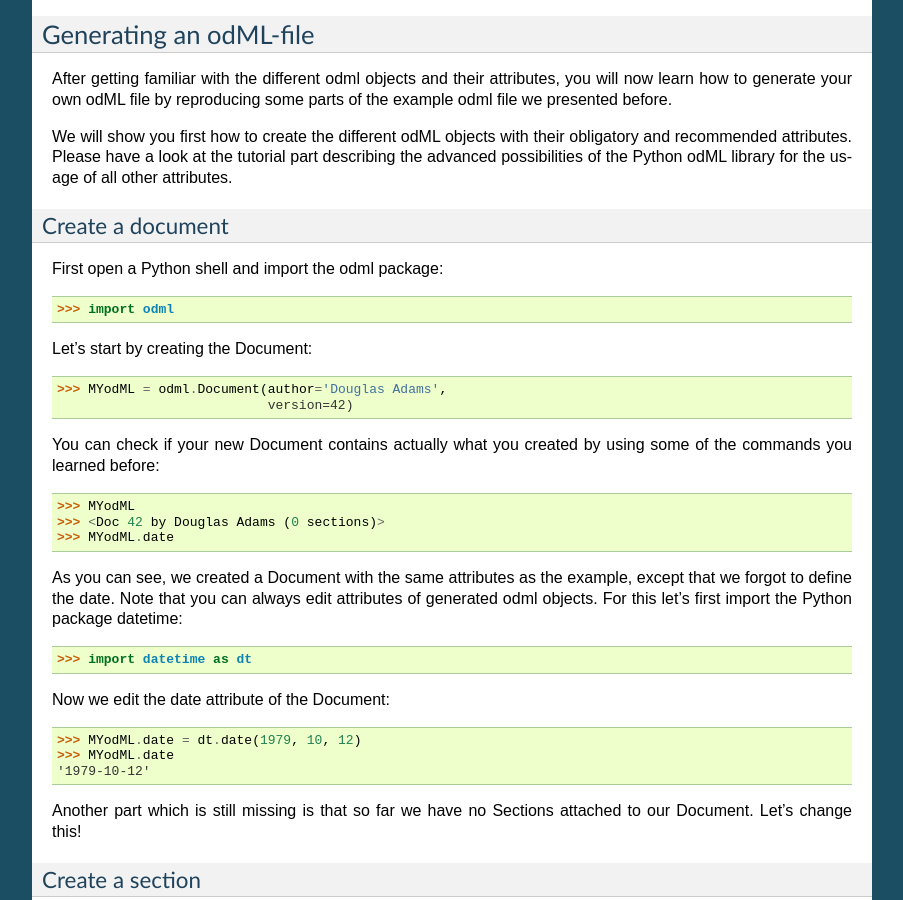
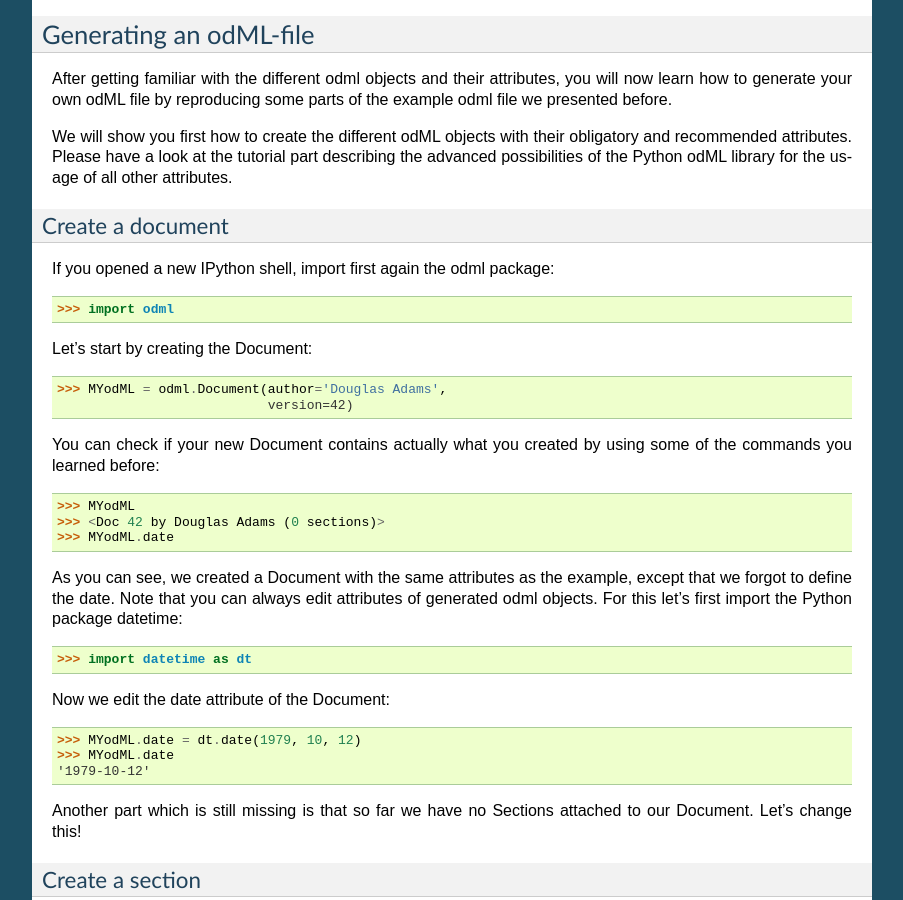
Before and after one commit to G-Node/python-odml, a Sphinx documentation site: the page built from doc/tutorial.rst, in a window 1280 px wide and 900 px high, scrolled down 9218 px. Shown: the whole window, without its empty margins (198-1101 px from the left). Built offline with Sphinx 7.4.7, drawn with Linux system fonts in a browser that asks for light colours.

Commit message:
format corrections

```diff
--- a/doc/tutorial.rst
+++ b/doc/tutorial.rst
@@ -587,7 +587,7 @@ of all other attributes.
 Create a document
 -----------------
 
-First open a Python shell and import the odml package::
+If you opened a new IPython shell, import first again the odml package::
 
 	>>> import odml
 
```
